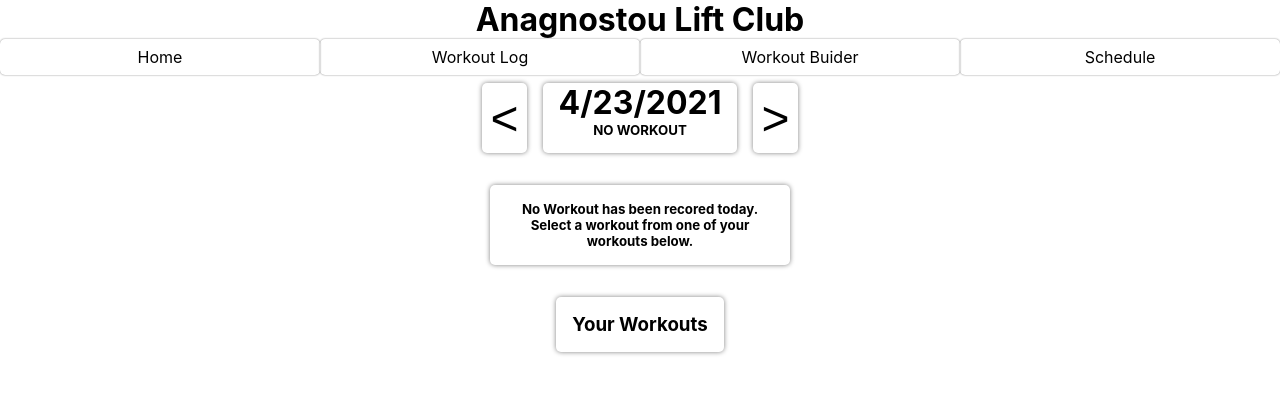
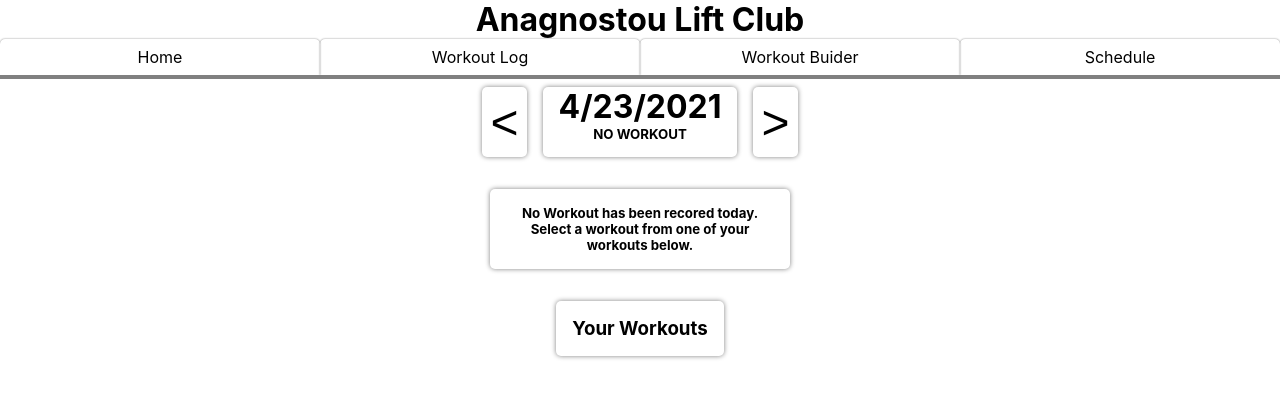
Before and after one commit to George-Anagnostou/liftclub, a Next.js app: page /workoutLog in a window 1280 px wide. Shown: the top 398 px of the page. Built offline with nearby package versions, Linux system fonts and the light colour scheme.

Commit message:
new header UI

```diff
--- a/components/Layout.js
+++ b/components/Layout.js
@@ -57,12 +57,13 @@ const MainContainer = styled.main`
 
 const NavBar = styled.nav`
   ul {
+    border-bottom: 4px solid grey;
     width: 100%;
     display: flex;
     list-style: none;
     li {
       border: none;
-      border-radius: 5px;
+      border-radius: 5px 5px 0 0;
       box-shadow: 0 0 2px grey;
 
       width: 25%;
```
